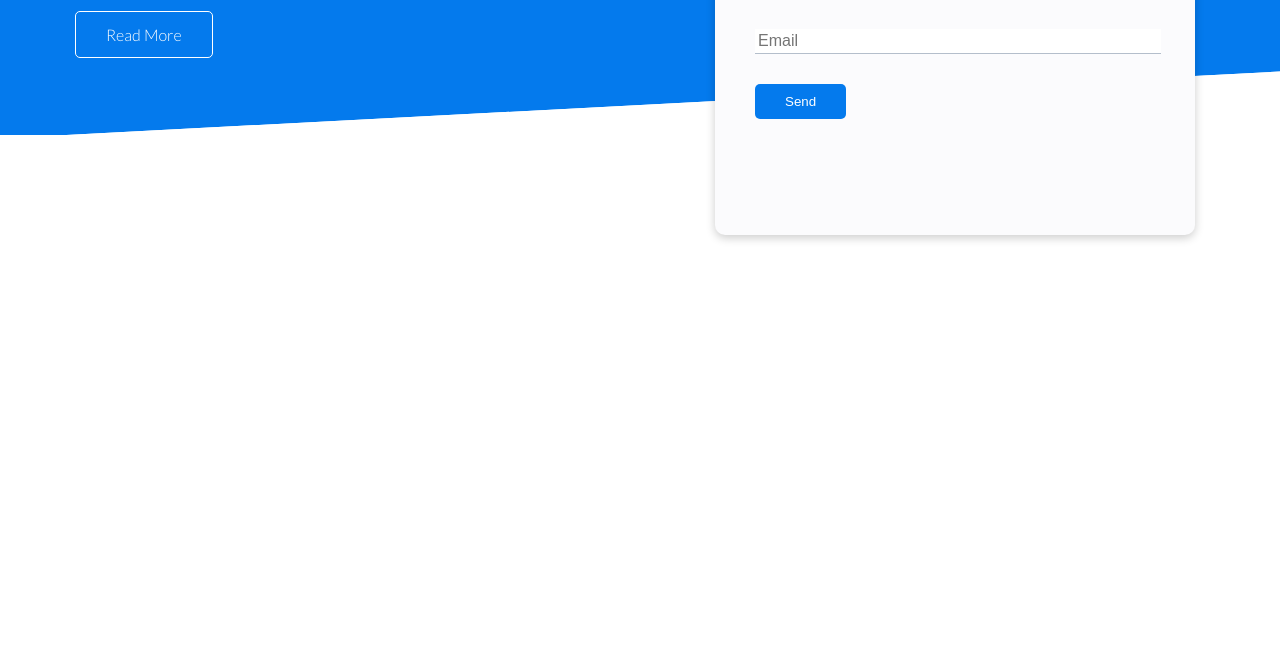
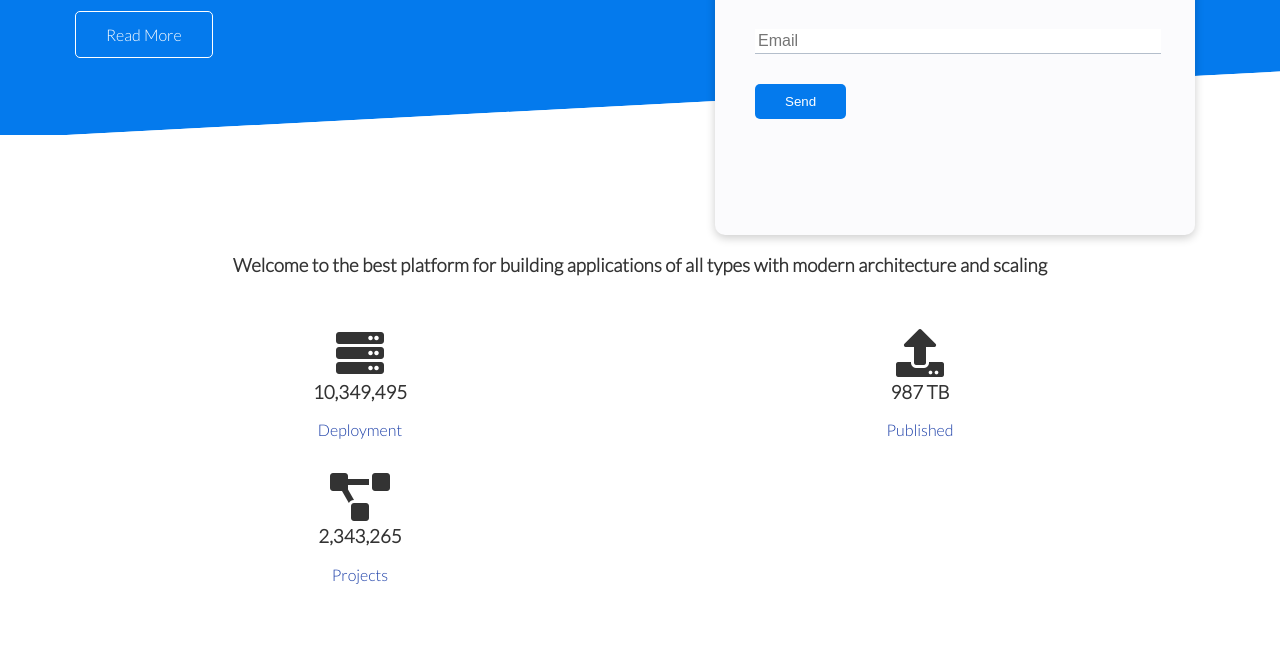
Before and after one commit to o0p/skyflux-website-v5, a plain HTML site: page index.html in a window 1280 px wide. Shown: the part 335-980 px from the top of the page. Before the commit the page ends 800 px from the top, so only its background shows below. Drawn offline with Linux system fonts and the light colour scheme.

Commit message:
Add stats section

```diff
--- a/css/style.css
+++ b/css/style.css
@@ -128,4 +128,12 @@ img {
     right: 0;
     left: 0;
     transform: skewY(-3deg);
+    -webkit-transform: skewY(-3deg);
+    -moz-transform: skewY(-3deg);
+    -ms-transform: skewY(-3deg);
 }
+
+/* Stats */
+.stats {
+    padding-top: 100px;
+}
--- a/css/utilities.css
+++ b/css/utilities.css
@@ -11,6 +11,7 @@
     box-shadow: 0 3px 10px rgba(0, 0, 0, 0.2);
     padding: 20px;
     margin: 10px;
+    color: #333;
 }
 
 .flex {
--- a/index.html
+++ b/index.html
@@ -50,5 +50,31 @@
             </div>
         </section>
 
+    <!-- Stats -->
+        <section class="stats">
+            <div class="container">
+                <h3 class="stats-heading text-center my-1">
+                    Welcome to the best platform for building applications of all types with modern architecture and scaling
+                </h3>
+
+                <div class="grid grid-3 text-center my-4">
+                    <div>
+                        <i class="fas fa-server fa-3x"></i>
+                        <h3>10,349,495</h3>
+                        <p class="text-secondary">Deployment</p>
+                    </div>
+                    <div>
+                        <i class="fas fa-upload fa-3x"></i>
+                        <h3>987 TB</h3>
+                        <p class="text-secondary">Published</p>
+                    </div>
+                    <div>
+                        <i class="fas fa-project-diagram fa-3x"></i>
+                        <h3>2,343,265</h3>
+                        <p class="text-secondary">Projects</p>
+                    </div>
+                </div>
+            </div>
+        </section>
 </body>
 </html>
```
